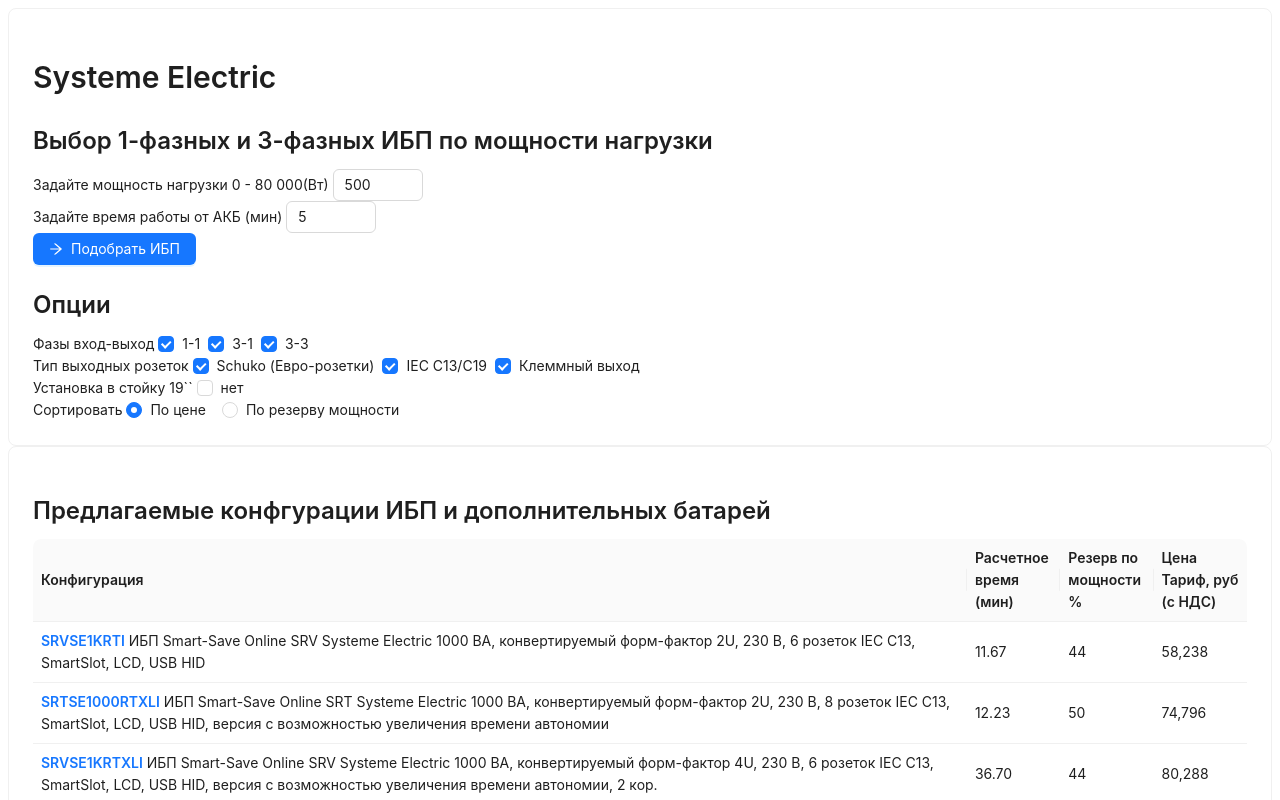
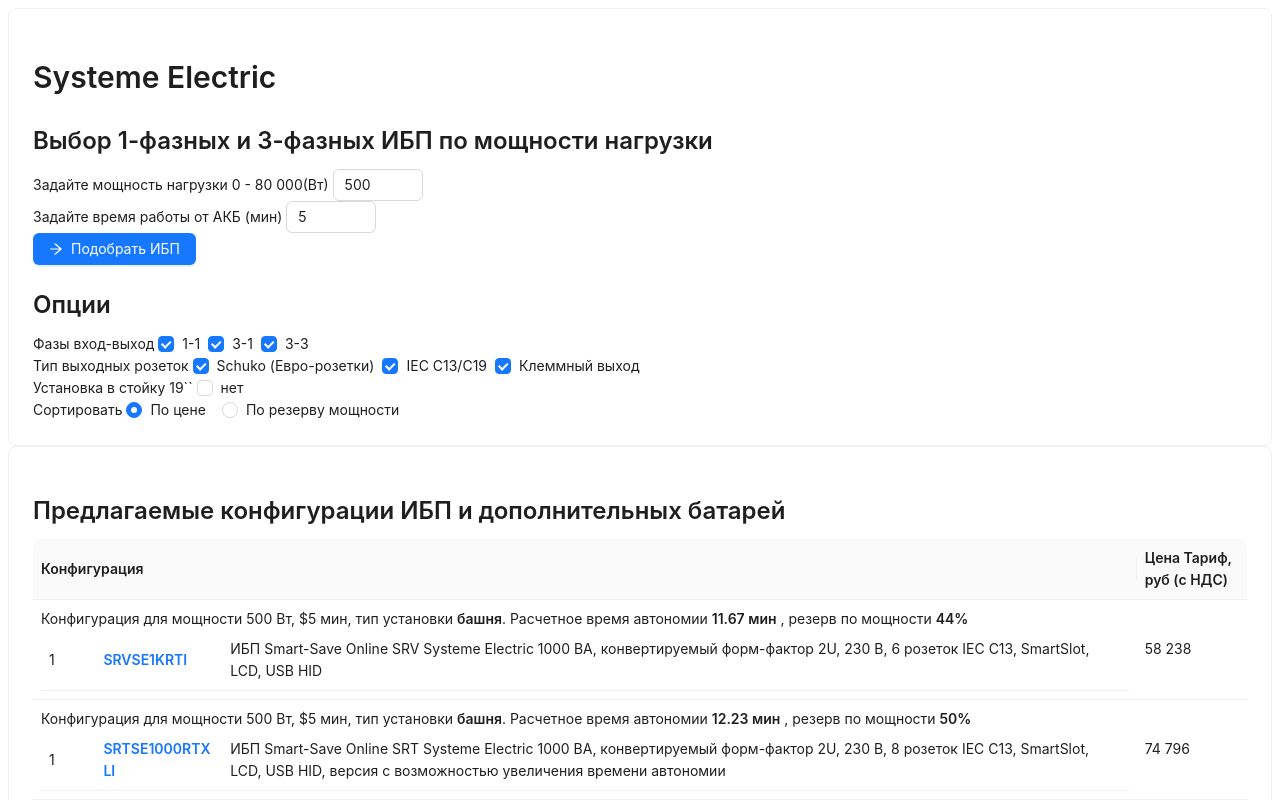
Before and after one commit to psvekb/ups-selector, a Next.js app: page / in a window 1280 px wide. Both pictures are taken after a click on the button "Подобрать ИБП". Shown: the top 800 px of the page. Built offline with nearby package versions, Linux system fonts and the light colour scheme.

Commit message:
change view in table config

```diff
--- a/Components/UpsSelector.jsx
+++ b/Components/UpsSelector.jsx
@@ -98,37 +98,57 @@
           rackOk
           // snmpPreInstalledOk
         ) {
+          // console.log("configRow", configRow);
           const railKitPrice =
             configRow.rail_kit1_q > 0 && requestState.rackMount
               ? +configRow.rail_kit1_q * +tariffConstObj[configRow.rail_kit1]?.price
               : 0 + configRow.rail_kit2_q > 0 && requestState.rackMount
               ? +configRow.rail_kit2_q * +tariffConstObj[configRow.rail_kit2]?.price
               : 0;
-          // console.log("railKitPrice", railKitPrice);
-
+          const configSource = [
+            {
+              partNumber: (
+                <Link href={configRow.href} target="_blank">
+                  <strong>{configRow.ups}</strong>{" "}
+                </Link>
+              ),
+              description: tariffConstObj[configRow.ups]?.description,
+              quantity: 1,
+            },
+          ];
+          if (configRow.battery_quantity > 0) {
+            configSource.push({
+              partNumber: configRow.battery,
+              description: tariffConstObj[configRow.battery]?.description,
+              quantity: configRow.battery_quantity,
+            });
+          }
+          if (requestState.rackMount) {
+            let railKit1_q = +configRow.rail_kit1_q;
+            let railKit2_q = +configRow.rail_kit2_q;
+            if (configRow.rail_kit1 === configRow.rail_kit2) {
+              railKit1_q += railKit2_q;
+              railKit2_q = 0;
+            }
+            if (railKit1_q > 0) {
+              configSource.push({
+                partNumber: configRow.rail_kit1,
+                description: tariffConstObj[configRow.rail_kit1]?.description,
+                quantity: railKit1_q,
+              });
+            }
+            if (railKit2_q > 0) {
+              configSource.push({
+                partNumber: configRow.rail_kit2,
+                description: tariffConstObj[configRow.rail_kit2]?.description,
+                quantity: railKit2_q,
+              });
+            }
+          }
           selectedData.push({
             key: configRow.config,
-            // config: displayConfig,
+            configSource,
             time,
-            upsPartNumber: configRow.ups,
-            upsDescription: tariffConstObj[configRow.ups]?.description,
-            batteryPartNumber: configRow.battery,
-            batteryDescription: tariffConstObj[configRow.battery]?.description,
-            batteryQuantity: configRow.battery_quantity,
-            railKit1: configRow.rail_kit1,
-            railKit1Description: tariffConstObj[configRow.rail_kit1]?.description,
-            railKit1_q: requestState.rackMount
-              ? configRow.rail_kit1 !== configRow.rail_kit2
-                ? +configRow.rail_kit1_q
-                : +configRow.rail_kit1_q + +configRow.rail_kit2_q
-              : 0,
-            railKit2: configRow.rail_kit2,
-            railKit2_q: requestState.rackMount
-              ? configRow.rail_kit1 !== configRow.rail_kit2
-                ? +configRow.rail_kit2_q
-                : 0
-              : 0,
-            railKit2Description: tariffConstObj[configRow.rail_kit2]?.description,
             price:
               configRow.battery_quantity > 0
                 ? +tariffConstObj[configRow.ups]?.price +
@@ -141,6 +161,7 @@
               (1 - requestState.upsSystemFullPower / configRow.full_ups_power) * 100
             ),
           });
+
           lastUps = configRow.ups;
         }
       }
@@ -166,7 +187,14 @@
       width: "50%",
       render: (text, record, index) => (
         <>
-          <Link href={selectData[index].href} target="_blank">
+          <Text>
+            Конфигурация для мощности {requestState.upsSystemFullPower} Вт, $
+            {requestState.batteryRuntime} мин, тип установки{" "}
+            <strong>{requestState.rackMount ? "стойка 19``" : "башня"}</strong>. Расчетное
+            время автономии <strong>{selectData[index].time} мин</strong> , резерв по
+            мощности <strong>{selectData[index].powerReserve}%</strong>
+          </Text>
+          {/* <Link href={selectData[index].href} target="_blank">
             <strong>{selectData[index].upsPartNumber}</strong>{" "}
           </Link>
           <Text>{selectData[index].upsDescription}</Text>
@@ -202,28 +230,55 @@
                 {selectData[index].railKit2Description}
               </Text>
             </>
-          )}
+          )} */}
+          <Table
+            dataSource={selectData[index].configSource}
+            columns={selectConfigColumns}
+            showHeader={false}
+            pagination={false}
+          />
         </>
       ),
     },
-    {
-      title: "Расчетное время (мин)",
-      key: "time",
-      dataIndex: "time",
-      width: "5%",
-    },
-    {
-      title: "Резерв по мощности %",
-      key: "powerReserve",
-      dataIndex: "powerReserve",
-      width: "5%",
-    },
+    // {
+    //   title: "Расчетное время (мин)",
+    //   key: "time",
+    //   dataIndex: "time",
+    //   width: "5%",
+    // },
+    // {
+    //   title: "Резерв по мощности %",
+    //   key: "powerReserve",
+    //   dataIndex: "powerReserve",
+    //   width: "5%",
+    // },
     {
       title: "Цена Тариф, руб (с НДС)",
       key: "price",
       dataIndex: "price",
       width: "5%",
       render: (text, record, index) => <>{strUSD(text)}</>,
+    },
+  ];
+
+  const selectConfigColumns = [
+    {
+      title: "кол-во",
+      key: "quantity",
+      dataIndex: "quantity",
+      width: "3%",
+    },
+    {
+      title: "Партномер",
+      key: "partNumber",
+      dataIndex: "partNumber",
+      width: "7%",
+    },
+    {
+      title: "Описание",
+      key: "description",
+      dataIndex: "description",
+      width: "50%",
     },
   ];
 
@@ -333,13 +388,13 @@
         <Card>
           <>
             <Typography.Title level={3}>
-              Предлагаемые конфгурации ИБП и дополнительных батарей
+              Предлагаемые конфигурации ИБП и дополнительных батарей
             </Typography.Title>
             <Table
               dataSource={selectData}
               columns={selectDataColumns}
               size="small"
-              scroll={{ y: 300 }}
+              scroll={{ y: 600 }}
               pagination={false}
             />
           </>
--- a/utils/appConsts.js
+++ b/utils/appConsts.js
@@ -25,5 +25,5 @@
 
 export function strUSD(number) {
   number = number || 0;
-  return `${(+(+number).toFixed(2)).toLocaleString()}`;
+  return `${(+(+number).toFixed(2)).toLocaleString("ru")}`;
 }
```
